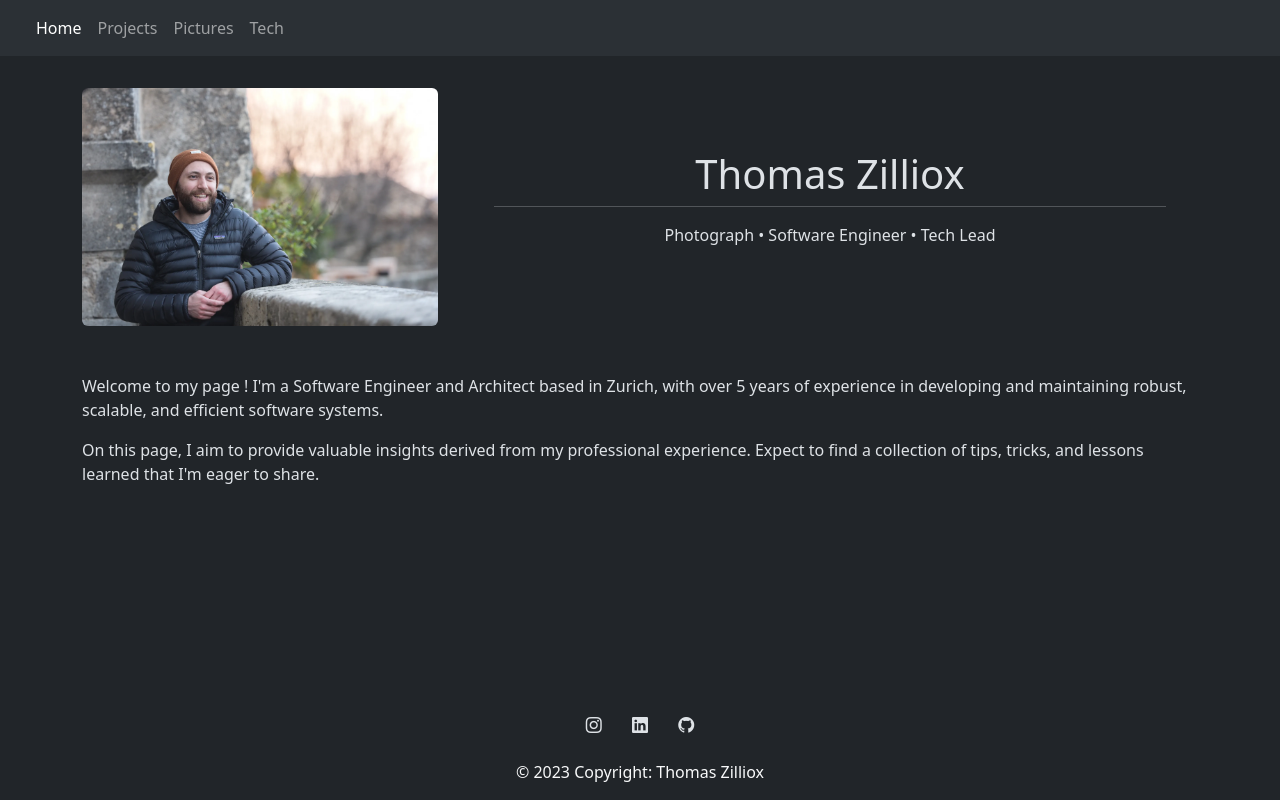
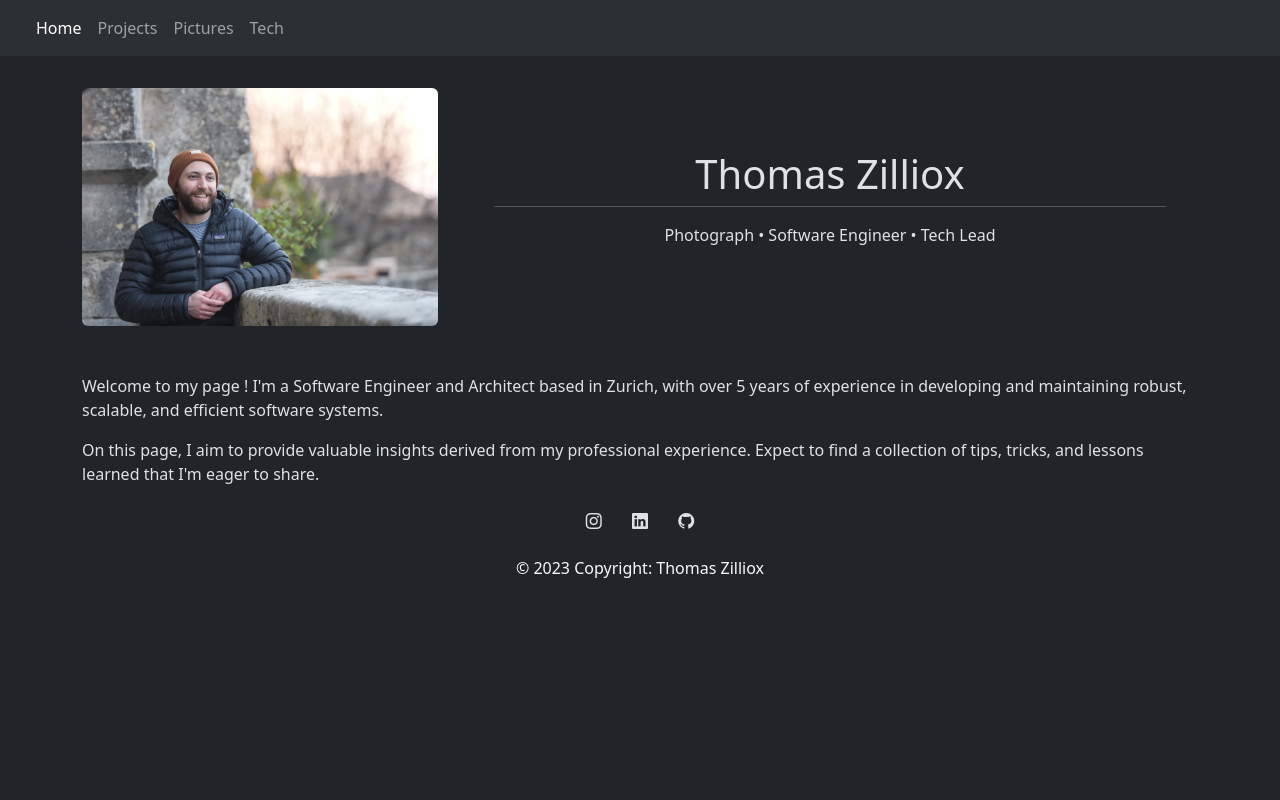
Before and after one commit to ThomasPRZilliox/ThomasPRZilliox.github.io, a website: page index.html in a window 1280 px wide. Drawn offline with nearby package versions, Linux system fonts and the light colour scheme.

Commit message:
footer improved on index page

```diff
--- a/index.html
+++ b/index.html
@@ -68,7 +68,7 @@
         </div>
     </div>
 
-    <footer class=" fixed-bottom">
+    <footer>
         <div class="container text-center">
             <!-- Instagram -->
             <a href="https://www.instagram.com/thomas.zit/" target="_blank" rel="noopener noreferrer" class="btn">
```
